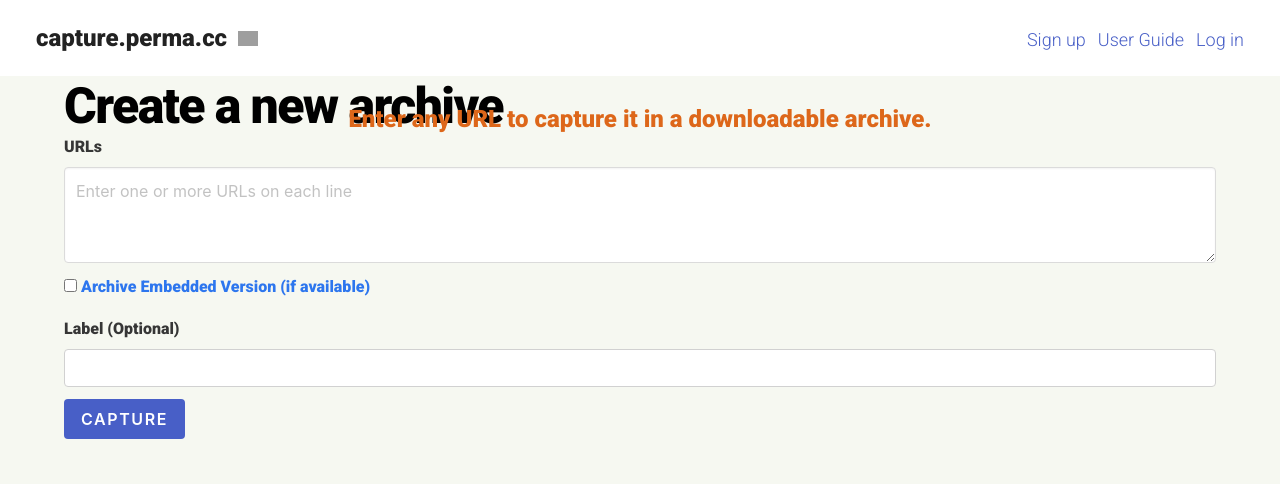
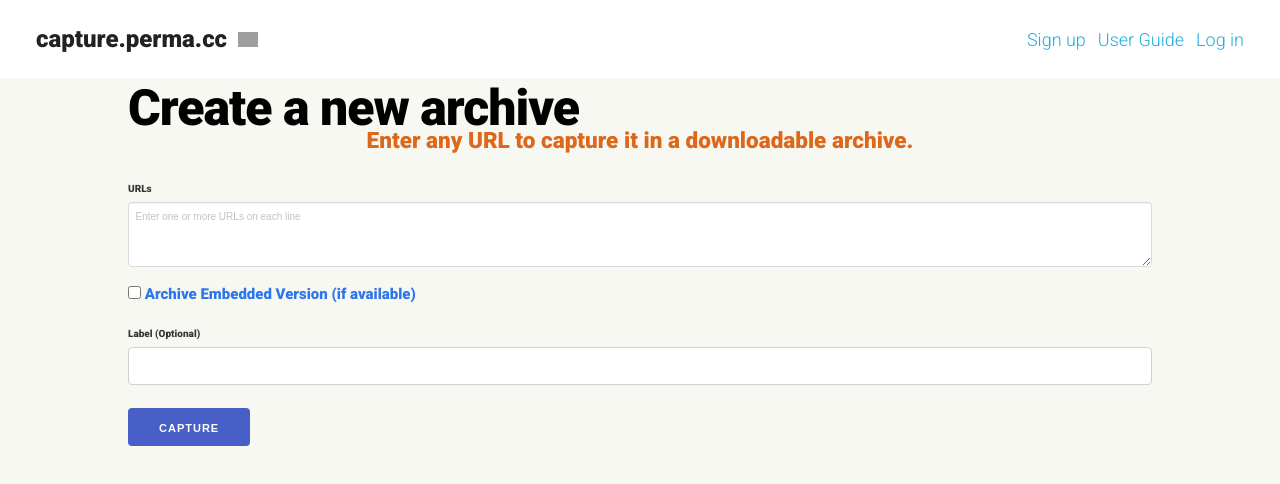
Before and after one commit to harvard-lil/perma-capture, a Vue app in the folder web/frontend/: page / in a window 1280 px wide. Shown: the top 484 px of the page. Built offline with nearby package versions, Linux system fonts and the light colour scheme; grey boxes are pictures that could not be loaded.

Commit message:
Downgrade to version of normalize.css in existing codebase
And fix the order of style application by reordering imports

```diff
--- a/web/frontend/package.json
+++ b/web/frontend/package.json
@@ -9,7 +9,7 @@
   "dependencies": {
     "@fontsource/roboto": "^4.2.1",
     "bulma": "^0.9.2",
-    "normalize.css": "^8.0.1",
+    "normalize.css": "3.0.2",
     "skeleton-css": "^2.0.4",
     "vue": "^3.0.5",
     "vuex": "^4.0.0"
--- a/web/frontend/src/App.vue
+++ b/web/frontend/src/App.vue
@@ -15,9 +15,9 @@
 </script>
 
 <style>
+@import 'bulma/css/bulma.css';
 @import 'normalize.css';
 @import 'skeleton-css/css/skeleton.css';
-@import 'bulma/css/bulma.css';
 @import '@fontsource/roboto/300.css';
 @import '@fontsource/roboto/400.css';
 @import '@fontsource/roboto/900.css';
```
Also changed, not shown: 1 other file (tests, documents, lock files or other folders).
